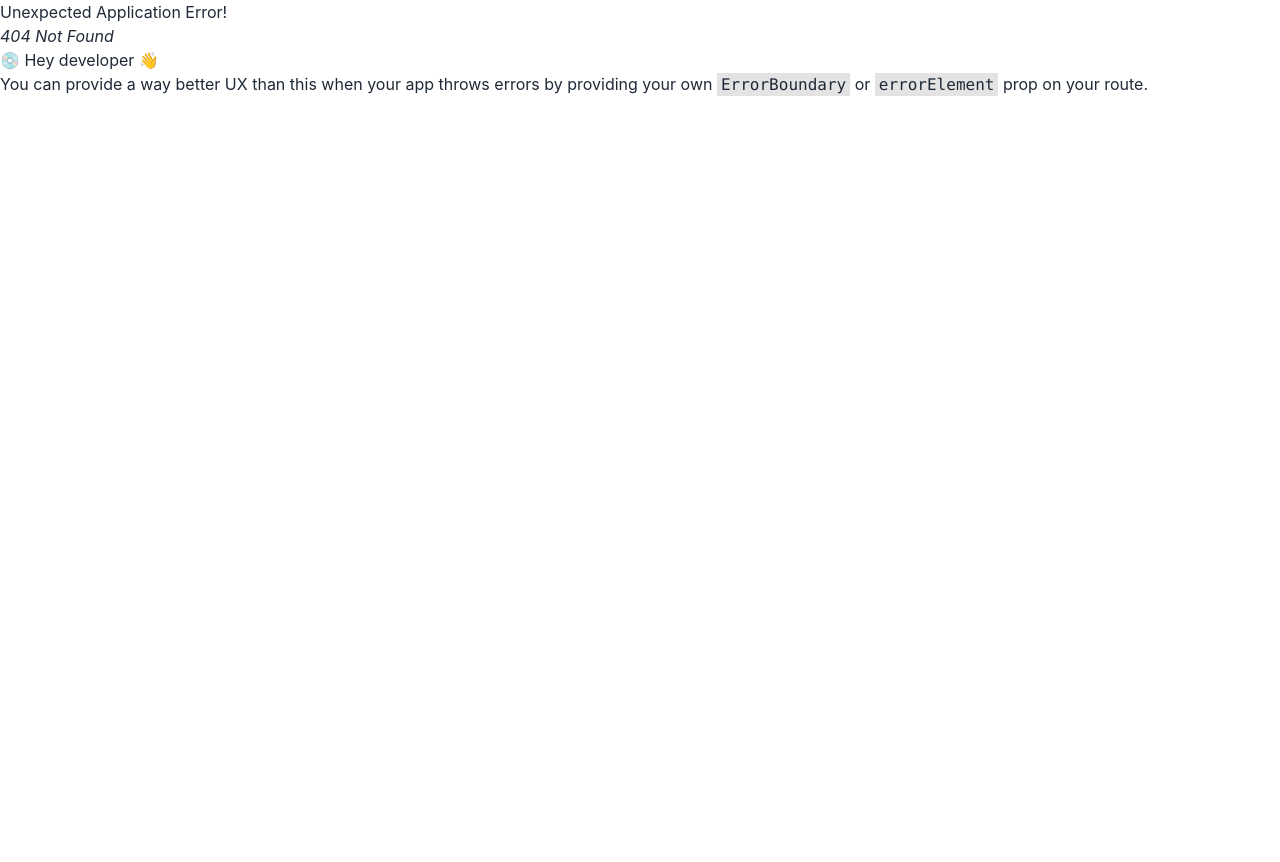
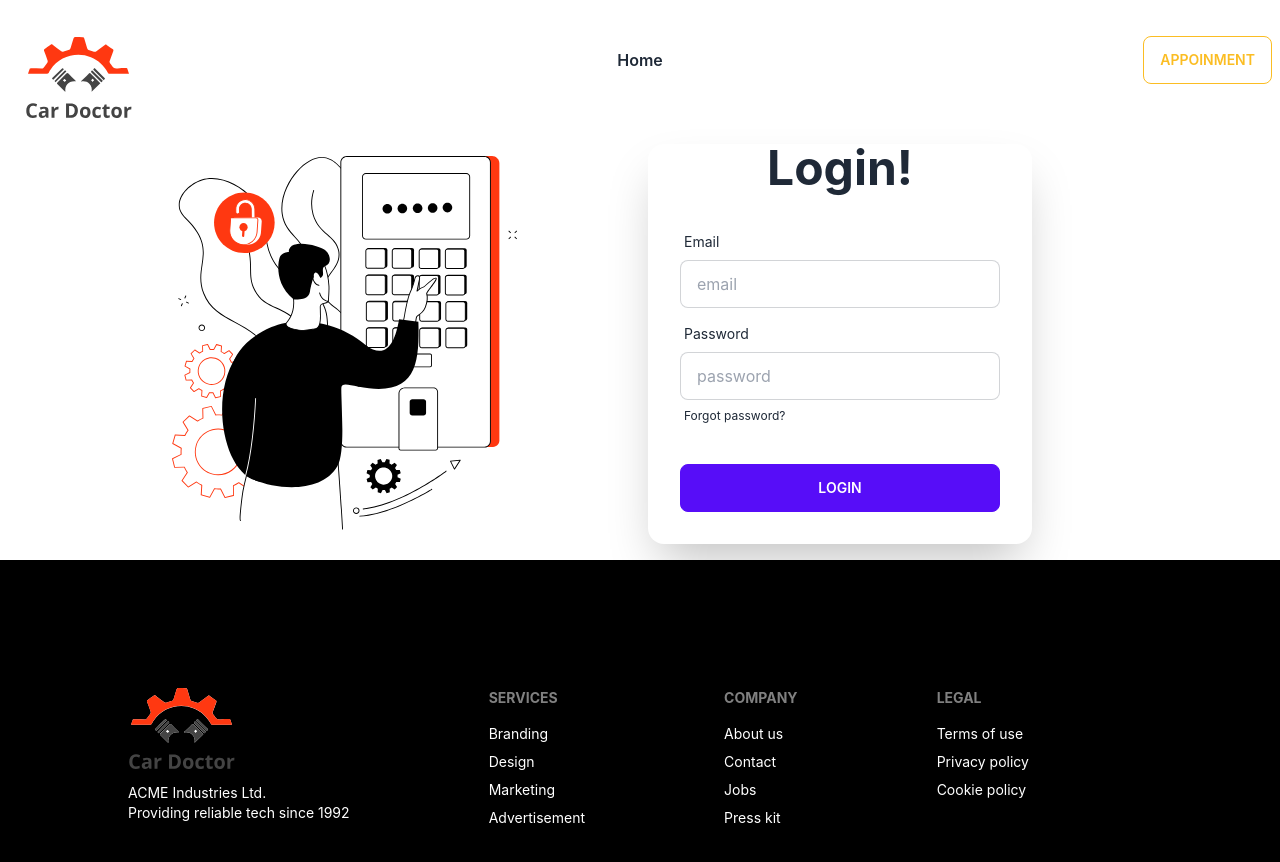
Before and after one commit to arfan36/d-119-m-70.5-genius-car-client-nov-10, a React (Create React App) app: page /login in a window 1280 px wide. Before the commit this address had no page. Shown: the top 862 px of the page. Before the commit the page ends 800 px from the top, so only its background shows below. Built offline with nearby package versions, Linux system fonts and the light colour scheme.

Commit message:
66-8 (Recap) Create a simple Login page with firebase integration

```diff
--- a/package.json
+++ b/package.json
@@ -7,6 +7,7 @@
     "@testing-library/react": "^13.4.0",
     "@testing-library/user-event": "^13.5.0",
     "daisyui": "^2.37.0",
+    "firebase": "^9.13.0",
     "react": "^18.2.0",
     "react-dom": "^18.2.0",
     "react-router-dom": "^6.4.2",
--- a/src/Pages/Home/Services/ServiceCard.js
+++ b/src/Pages/Home/Services/ServiceCard.js
@@ -3,7 +3,7 @@ import React from 'react';
 const ServiceCard = ({ service }) => {
     const { title, img, price } = service;
     return (
-        <div className="card w-96 bg-base-100 shadow-xl">
+        <div className="card w-80 bg-base-100 shadow-xl">
             <figure><img src={img} alt="Shoes" /></figure>
             <div className="card-body">
                 <h2 className="card-title">
--- a/src/Pages/Home/Services/Services.js
+++ b/src/Pages/Home/Services/Services.js
@@ -12,12 +12,12 @@ const Services = () => {
 
     return (
         <div>
-            <div className='text-center mb-4 w-1/2 mx-auto'>
+            <div className='text-center mb-4 w-3/4 mx-auto'>
                 <p className="text-2xl font-bold text-orange-600">Services</p>
                 <h2 className="text-5xl font-semibold">Our Services Area</h2>
                 <p>the majority have suffered alteration in some form, by injected humour, or randomised words which don't look even slightly believable. </p>
             </div>
-            <div className='grid grid-cols-1 md:grid-cols-2 lg:grid-cols-3 gap-6'>
+            <div className='grid grid-cols-1 md:grid-cols-2 lg:grid-cols-3 gap-6 justify-items-center'>
                 {
                     services.map(service => <ServiceCard
                         key={service._id}
--- /dev/null
+++ b/src/Pages/Login/Login.js
@@ -0,0 +1,45 @@
+import React from 'react';
+import img from '../../assets/images/login/login.svg';
+
+const Login = () => {
+
+    const handleLogin = (event) => {
+        event.preventDefault();
+
+    };
+
+    return (
+        <div className="hero">
+            <div className="hero-content grid md:grid-cols-2 flex-col lg:flex-row">
+                <div className="text-center lg:text-left">
+                    <img className='w-3/4' src={img} alt="" />
+                </div>
+                <div className="card flex-shrink-0 w-full max-w-sm shadow-2xl bg-base-100">
+                    <h1 className="text-5xl font-bold text-center">Login!</h1>
+                    <form onSubmit={handleLogin} className="card-body">
+                        <div className="form-control">
+                            <label className="label">
+                                <span className="label-text">Email</span>
+                            </label>
+                            <input type="text" placeholder="email" className="input input-bordered" />
+                        </div>
+                        <div className="form-control">
+                            <label className="label">
+                                <span className="label-text">Password</span>
+                            </label>
+                            <input type="text" placeholder="password" className="input input-bordered" />
+                            <label className="label">
+                                <a href="#" className="label-text-alt link link-hover">Forgot password?</a>
+                            </label>
+                        </div>
+                        <div className="form-control mt-6">
+                            <input className='btn btn-primary' type="submit" value="Login" />
+                        </div>
+                    </form>
+                </div>
+            </div>
+        </div>
+    );
+};
+
+export default Login;
--- a/src/Router/Routes/Routes.js
+++ b/src/Router/Routes/Routes.js
@@ -1,6 +1,7 @@
 import { createBrowserRouter } from "react-router-dom";
 import Main from "../../Layout/Main";
 import Home from "../../Pages/Home/Home/Home";
+import Login from "../../Pages/Login/Login";
 
 const router = createBrowserRouter([
     {
@@ -11,6 +12,10 @@ const router = createBrowserRouter([
                 path: '/',
                 element: <Home></Home>
             },
+            {
+                path: '/login',
+                element: <Login></Login>
+            },
         ]
     },
 ]);
--- /dev/null
+++ b/src/firebase/firebase.config.js
@@ -0,0 +1,19 @@
+// Import the functions you need from the SDKs you need
+import { initializeApp } from "firebase/app";
+// TODO: Add SDKs for Firebase products that you want to use
+// https://firebase.google.com/docs/web/setup#available-libraries
+
+// Your web app's Firebase configuration
+const firebaseConfig = {
+    apiKey: process.env.REACT_APP_apiKey,
+    authDomain: process.env.REACT_APP_authDomain,
+    projectId: process.env.REACT_APP_projectId,
+    storageBucket: process.env.REACT_APP_storageBucket,
+    messagingSenderId: process.env.REACT_APP_messagingSenderId,
+    appId: process.env.REACT_APP_appId,
+};
+
+// Initialize Firebase
+const app = initializeApp(firebaseConfig);
+
+export default app;
```
Also changed, not shown: 1 other file (tests, documents, lock files or other folders).
